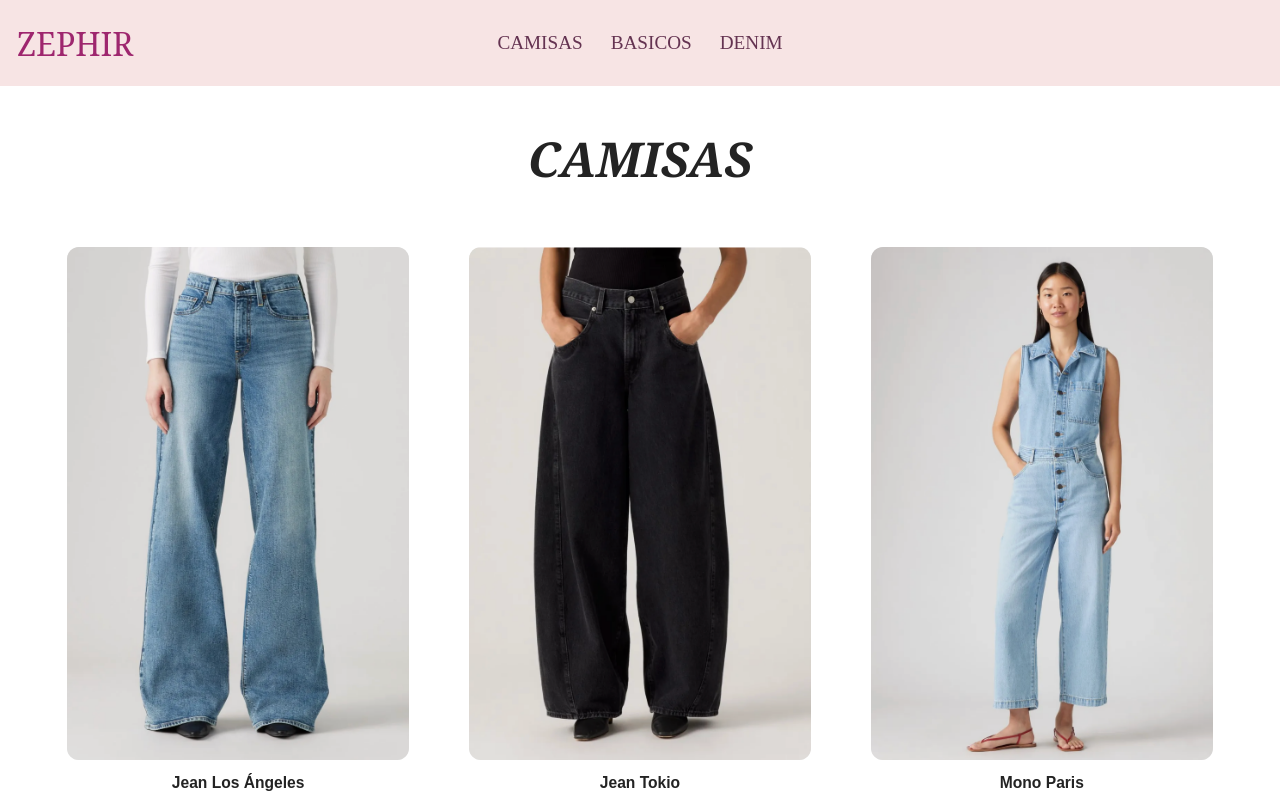
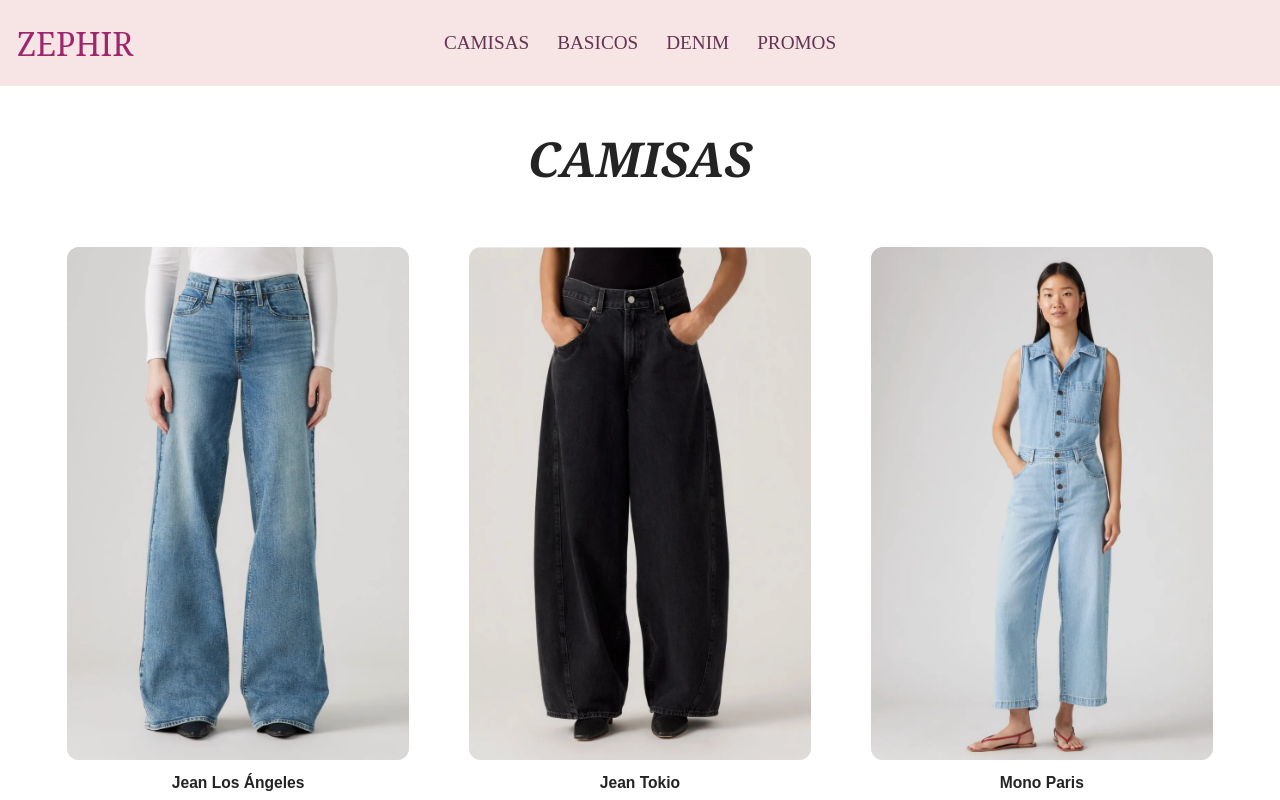
Before and after one commit to merruivalUADE/LocalComercial, a plain HTML site: page denim.html in a window 1280 px wide. Shown: the top 800 px of the page. Drawn offline with Linux system fonts and the light colour scheme.

Commit message:
Update denim.html

```diff
--- a/denim.html
+++ b/denim.html
@@ -16,6 +16,7 @@
             <li><a href="camisas.html">CAMISAS</a></li>
             <li><a href="basicos.html">BASICOS</a></li>
             <li><a href="denim.html">DENIM</a></li>
+            <li><a href="promociones.html">PROMOS</a></li>
         </ul>
     </nav>
     </header>
```
